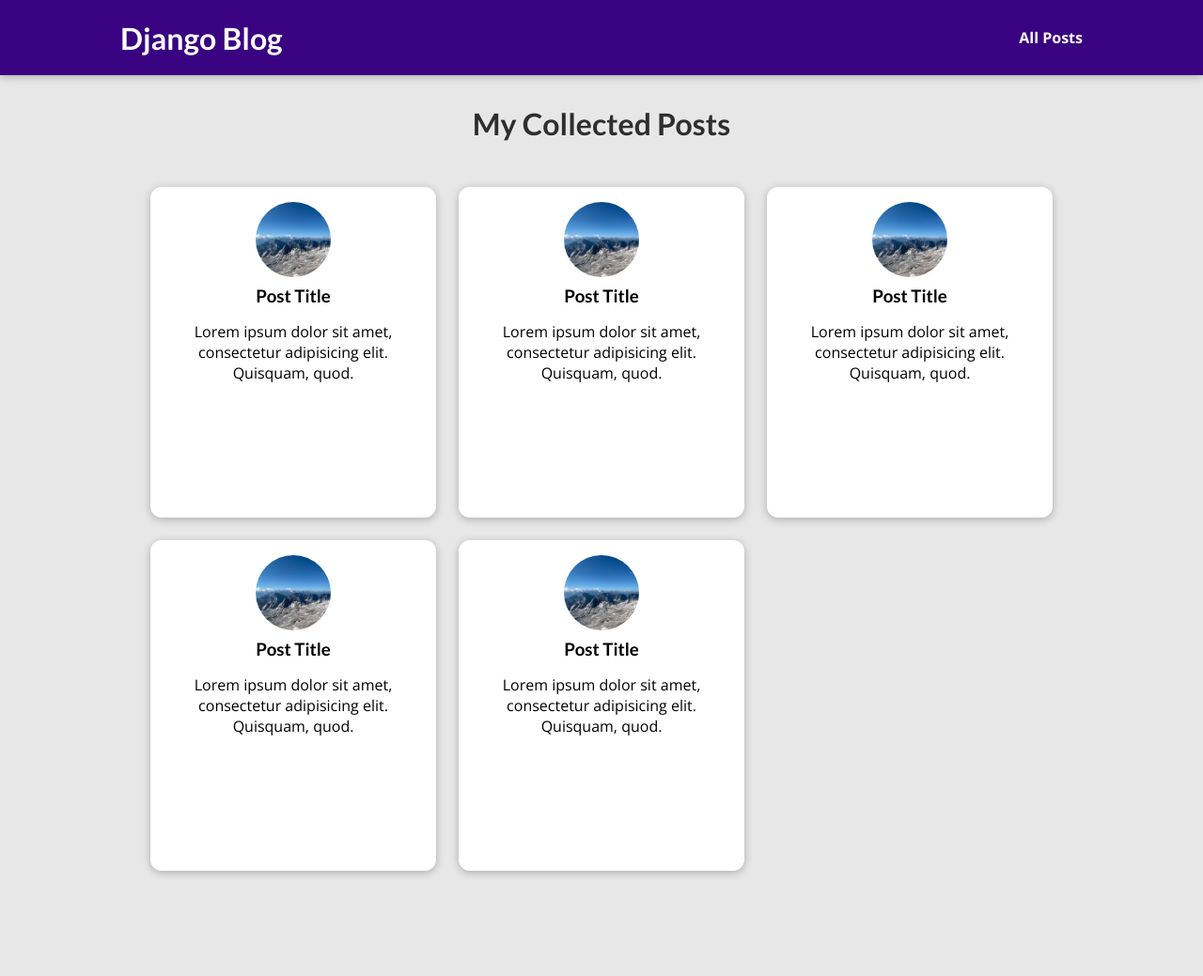
After one commit to AvishkaUmesh/django_blog, a Django app: page /posts in a window 1280 px wide. The commit adds this page. Shown: the whole page at 94% size. Run offline with Django 4.2, Linux system fonts and the light colour scheme.

Commit message:
updated templates

```diff
--- /dev/null
+++ b/blog/static/blog/all-posts.css
@@ -0,0 +1,43 @@
+body {
+	background-color: #e7e7e7;
+}
+
+#main-navigation {
+	background-color: #390281;
+	box-shadow: 0 2px 8px rgba(0, 0, 0, 0.25);
+}
+
+#all-posts {
+	margin: 7rem auto;
+	width: 90%;
+	max-width: 60rem;
+}
+
+#all-posts h2 {
+	text-align: center;
+	font-size: 2rem;
+	color: #2e2e2e;
+	margin: 3rem 0;
+}
+
+ul {
+	list-style: none;
+	margin: 0;
+	padding: 0;
+	display: grid;
+	grid-template-columns: repeat(auto-fill, minmax(17rem, 1fr));
+	gap: 1.5rem;
+}
+
+.post img {
+	width: 7rem;
+	height: 7rem;
+}
+
+.post a {
+	height: 22rem;
+	transform-origin: center;
+	box-shadow: 0 2px 8px rgba(0, 0, 0, 0.25);
+	border-radius: 12px;
+	background-color: white;
+}
--- /dev/null
+++ b/blog/static/blog/post.css
@@ -0,0 +1,43 @@
+.post {
+	display: flex;
+	flex-direction: column;
+	align-items: center;
+	text-align: center;
+}
+
+.post a {
+	text-decoration: none;
+	color: black;
+	transition: all 0.2s ease;
+	padding: 1rem;
+}
+
+.post a:hover,
+.post a:active {
+	transform: scale(1.1);
+	background-color: #390281;
+	color: white;
+}
+
+.post img {
+	width: 5rem;
+	height: 5rem;
+	object-fit: cover;
+	border-radius: 50%;
+}
+
+.post h3 {
+	margin: 0.25rem 0;
+}
+
+.post time {
+	color: #666666;
+	margin: 0.25rem;
+	font-style: italic;
+	font-size: 0.85rem;
+}
+
+.post:hover time,
+.post:active time {
+	color: white;
+}
--- /dev/null
+++ b/blog/templates/blog/all-posts.html
@@ -0,0 +1,25 @@
+{% extends 'base.html' %}
+{% load static %}
+
+{% block title %} Django Blog|All Posts {% endblock title %}
+
+{% block css %}
+<link rel="stylesheet" href="{% static 'blog/all-posts.css' %}">
+<link rel="stylesheet" href="{% static 'blog/post.css' %}">
+{% endblock css %}
+
+{% block content %}
+
+<section id="all-posts">
+	<h2>My Collected Posts</h2>
+	<ul>
+		{% include 'blog/includes/post.html' %}
+		{% include 'blog/includes/post.html' %}
+		{% include 'blog/includes/post.html' %}
+		{% include 'blog/includes/post.html' %}
+		{% include 'blog/includes/post.html' %}
+	</ul>
+
+</section>
+
+{% endblock content %}
--- /dev/null
+++ b/blog/templates/blog/includes/post.html
@@ -0,0 +1,16 @@
+{% load static %}
+<li>
+	<article class="post">
+		<a href="{% url 'blog-post-details' slug='mountains' %}">
+			<img src="{% static 'blog/images/mountains.jpg' %}" alt="post">
+			<div class="post__content">
+				<h3>
+					Post Title
+				</h3>
+				<p>
+					Lorem ipsum dolor sit amet, consectetur adipisicing elit. Quisquam, quod.
+				</p>
+			</div>
+		</a>
+	</article>
+</li>
--- a/blog/urls.py
+++ b/blog/urls.py
@@ -3,6 +3,6 @@ from . import views
 
 urlpatterns = [
     path("", views.start_page, name="blog-home"),
-    path("/posts", views.posts, name="blog-posts"),
-    path("/post/<slug:slug>", views.post_details, name="blog-post-details"),
+    path("posts", views.posts, name="blog-posts"),
+    path("post/<slug:slug>", views.post_details, name="blog-post-details"),
 ]
--- a/blog/views.py
+++ b/blog/views.py
@@ -8,7 +8,7 @@ def start_page(request):
 
 
 def posts(request):
-    pass
+    return render(request, "blog/all-posts.html")
 
 
 def post_details(request, slug):
--- a/templates/base.html
+++ b/templates/base.html
@@ -10,6 +10,14 @@
 		{% block css %}{% endblock css %}
 	</head>
 	<body>
+		<header id="main-navigation">
+			<h1>
+				<a href="{% url 'blog-home' %}">Django Blog</a>
+			</h1>
+			<nav>
+				<a href="{% url 'blog-posts' %}">All Posts</a>
+			</nav>
+		</header>
 		{% block content %}{% endblock content %}
 	</body>
 </html>
```
Also changed, not shown: blog/templates/blog/index.html (+4 -25 lines), blog/static/blog/images/coding.jpg (added), blog/static/blog/images/mountains.jpg (added), blog/static/blog/images/person.png (added), blog/static/blog/images/woods.jpg (added).
